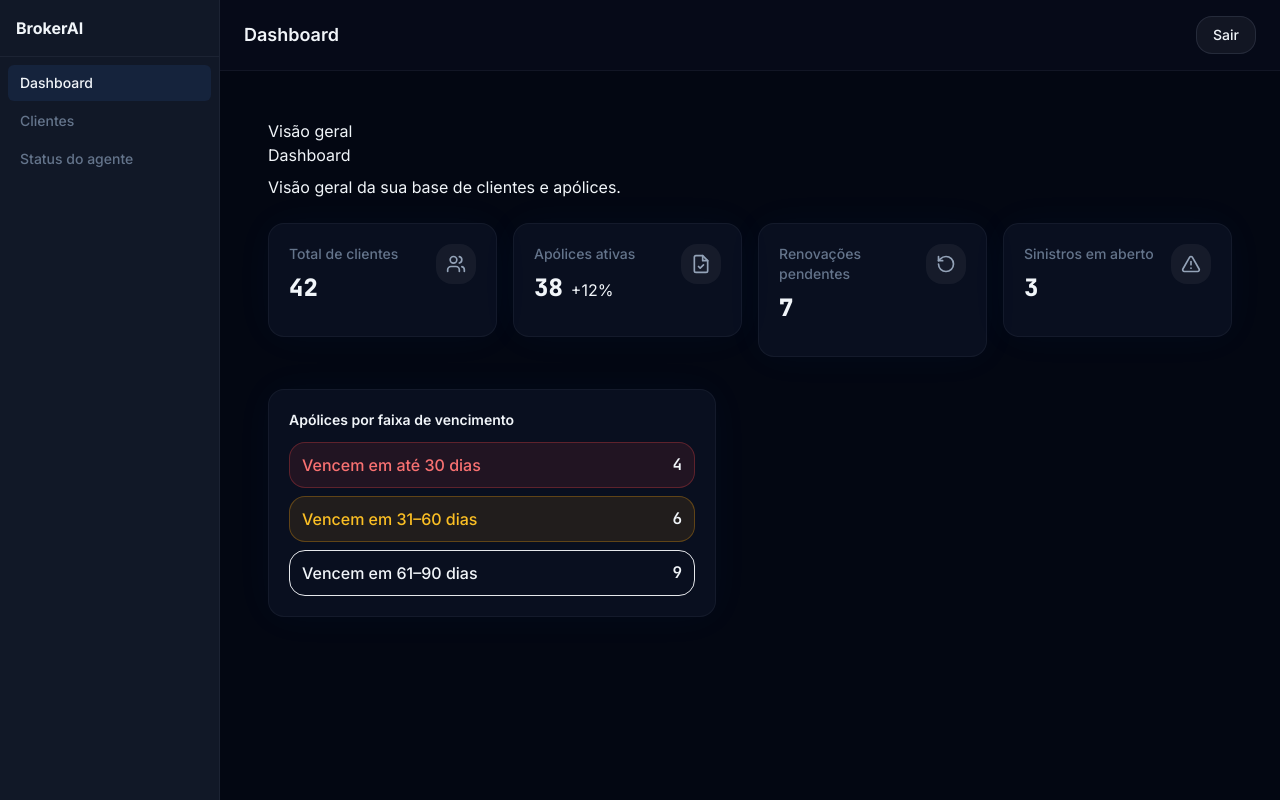
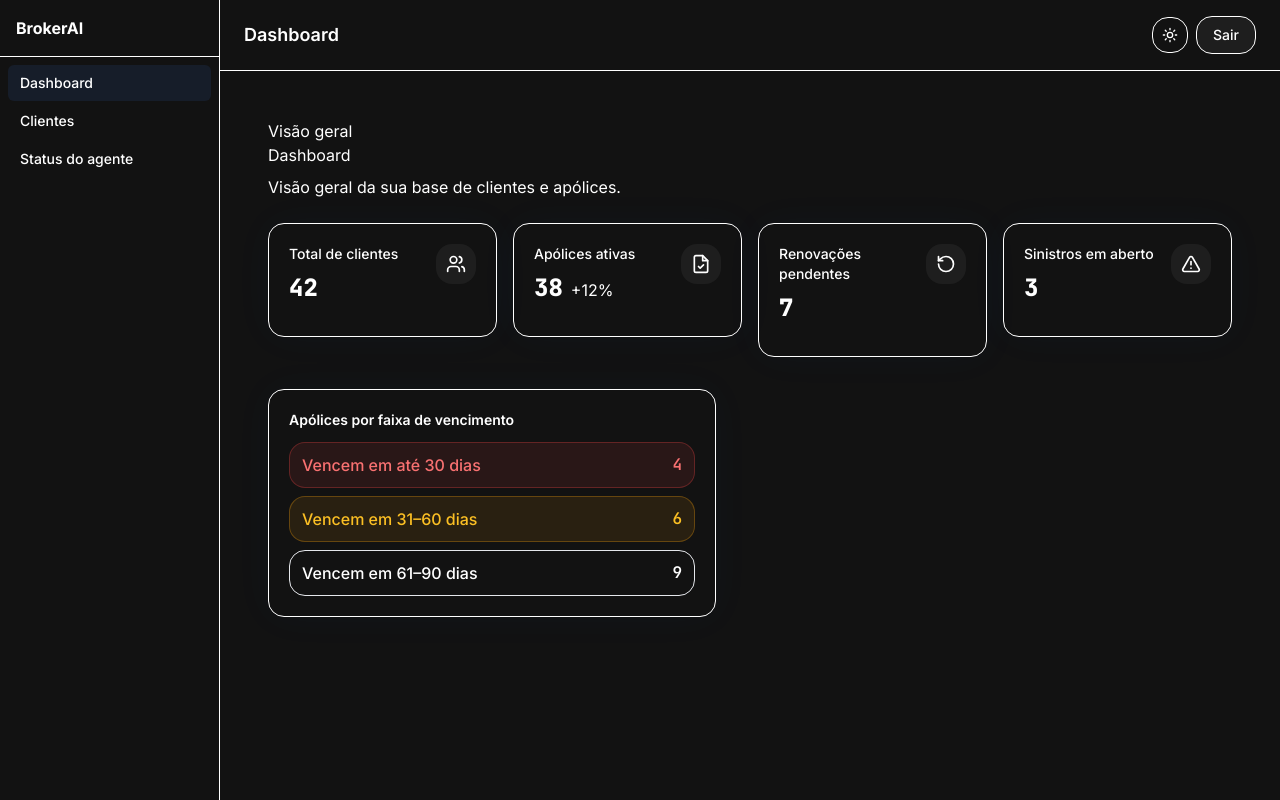
Before and after one commit to prady001/brokerAI-painel-gestor, a Next.js app: page /dashboard in a window 1280 px wide. Built offline with nearby package versions, Linux system fonts and the light colour scheme.

Commit message:
asodjansodj

```diff
--- a/package.json
+++ b/package.json
@@ -10,6 +10,7 @@
   },
   "dependencies": {
     "next": "14.2.18",
+    "next-themes": "^0.4.6",
     "react": "^18.3.1",
     "react-dom": "^18.3.1"
   },
--- a/src/app/design-tokens.css
+++ b/src/app/design-tokens.css
@@ -1,4 +1,39 @@
 :root {
+  --bg-deep: #f1f5f9;
+  --bg-base: #e2e8f0;
+  --bg-surface: #ffffff;
+  --bg-card: rgba(255, 255, 255, 0.85);
+  --bg-card-hover: rgba(248, 250, 252, 0.95);
+
+  --blue: #2563eb;
+  --blue-light: #3b82f6;
+  --cyan: #0891b2;
+  --green: #16a34a;
+
+  --gradient: linear-gradient(135deg, var(--blue), var(--cyan));
+  --gradient-text: linear-gradient(135deg, var(--blue-light), var(--cyan));
+  --gradient-glow: linear-gradient(135deg, rgba(37, 99, 235, 0.12), rgba(8, 145, 178, 0.12));
+
+  --text-primary: #0f172a;
+  --text-secondary: #475569;
+  --text-muted: #64748b;
+
+  --border: rgba(15, 23, 42, 0.08);
+  --border-hover: rgba(15, 23, 42, 0.15);
+
+  --radius-sm: 8px;
+  --radius: 12px;
+  --radius-lg: 16px;
+  --radius-xl: 24px;
+
+  --font: 'Inter', -apple-system, BlinkMacSystemFont, sans-serif;
+  --font-mono: 'JetBrains Mono', monospace;
+
+  --ease-out: cubic-bezier(0.16, 1, 0.3, 1);
+  --ease-spring: cubic-bezier(0.34, 1.56, 0.64, 1);
+}
+
+html.dark {
   --bg-deep: #030712;
   --bg-base: #0a0f1e;
   --bg-surface: #111827;
@@ -20,17 +55,6 @@
 
   --border: rgba(148, 163, 184, 0.08);
   --border-hover: rgba(148, 163, 184, 0.15);
-
-  --radius-sm: 8px;
-  --radius: 12px;
-  --radius-lg: 16px;
-  --radius-xl: 24px;
-
-  --font: 'Inter', -apple-system, BlinkMacSystemFont, sans-serif;
-  --font-mono: 'JetBrains Mono', monospace;
-
-  --ease-out: cubic-bezier(0.16, 1, 0.3, 1);
-  --ease-spring: cubic-bezier(0.34, 1.56, 0.64, 1);
 }
 
 .gradient-text {
--- a/src/app/layout.tsx
+++ b/src/app/layout.tsx
@@ -1,4 +1,5 @@
 import type { Metadata } from 'next';
+import { ThemeProvider } from '@/components/theme-provider';
 import './globals.css';
 
 export const metadata: Metadata = {
@@ -12,8 +13,10 @@ export default function RootLayout({
   children: React.ReactNode;
 }>) {
   return (
-    <html lang="pt-BR">
-      <body className="antialiased">{children}</body>
+    <html lang="pt-BR" suppressHydrationWarning>
+      <body className="antialiased">
+        <ThemeProvider>{children}</ThemeProvider>
+      </body>
     </html>
   );
 }
--- a/src/components/panel-header.tsx
+++ b/src/components/panel-header.tsx
@@ -2,6 +2,7 @@
 
 import Link from 'next/link';
 import { usePathname } from 'next/navigation';
+import { ThemeToggle } from '@/components/theme-toggle';
 
 const pathTitles: Record<string, string> = {
   '/dashboard': 'Dashboard',
@@ -27,14 +28,17 @@ export function PanelHeader() {
 
   return (
     <header className="flex flex-col gap-4 border-b border-border bg-bg-base/50 px-4 py-4 sm:px-6">
-      <div className="flex items-center justify-between">
+      <div className="flex items-center justify-between gap-3">
         <h1 className="text-lg font-semibold text-text-primary">{title}</h1>
+        <div className="flex items-center gap-2">
+          <ThemeToggle />
           <Link
             href="/api/auth/logout"
             className="rounded-lg border border-border-hover bg-white/5 px-4 py-2 text-sm font-medium text-text-primary transition-all duration-200 ease-out hover:border-border hover:bg-white/10 focus:outline-none focus-visible:ring-2 focus-visible:ring-blue-500 focus-visible:ring-offset-2 focus-visible:ring-offset-bg-base"
           >
             Sair
           </Link>
+        </div>
       </div>
       <nav className="flex flex-wrap gap-2 lg:hidden">
         {navItems.map(({ href, label }) => {
--- /dev/null
+++ b/src/components/theme-provider.tsx
@@ -0,0 +1,13 @@
+'use client';
+
+import { ThemeProvider as NextThemesProvider } from 'next-themes';
+
+type ThemeProviderProps = React.ComponentProps<typeof NextThemesProvider>;
+
+export function ThemeProvider({ children, ...props }: ThemeProviderProps) {
+  return (
+    <NextThemesProvider attribute="class" defaultTheme="dark" {...props}>
+      {children}
+    </NextThemesProvider>
+  );
+}
--- /dev/null
+++ b/src/components/theme-toggle.tsx
@@ -0,0 +1,75 @@
+'use client';
+
+import { useTheme } from 'next-themes';
+import { useEffect, useState } from 'react';
+
+export function ThemeToggle() {
+  const [mounted, setMounted] = useState(false);
+  const { theme, setTheme } = useTheme();
+
+  useEffect(() => {
+    setMounted(true);
+  }, []);
+
+  if (!mounted) {
+    return (
+      <div
+        className="h-9 w-9 rounded-lg border border-border bg-bg-surface"
+        aria-hidden
+      />
+    );
+  }
+
+  const isDark = theme === 'dark';
+
+  return (
+    <button
+      type="button"
+      onClick={() => setTheme(isDark ? 'light' : 'dark')}
+      className="btn-hover-overlay flex h-9 w-9 items-center justify-center rounded-lg border border-border bg-bg-surface text-text-primary transition-all duration-200 ease-out hover:border-border-hover hover:bg-white/10 focus:outline-none focus-visible:ring-2 focus-visible:ring-blue-500 focus-visible:ring-offset-2 focus-visible:ring-offset-bg-base"
+      aria-label={isDark ? 'Alternar para tema claro' : 'Alternar para tema escuro'}
+      title={isDark ? 'Tema claro' : 'Tema escuro'}
+    >
+      {isDark ? (
+        <SunIcon className="h-4 w-4" />
+      ) : (
+        <MoonIcon className="h-4 w-4" />
+      )}
+    </button>
+  );
+}
+
+function SunIcon({ className }: { className?: string }) {
+  return (
+    <svg
+      xmlns="http://www.w3.org/2000/svg"
+      viewBox="0 0 24 24"
+      fill="none"
+      stroke="currentColor"
+      strokeWidth="2"
+      strokeLinecap="round"
+      strokeLinejoin="round"
+      className={className}
+    >
+      <circle cx="12" cy="12" r="4" />
+      <path d="M12 2v2M12 20v2M4.93 4.93l1.41 1.41M17.66 17.66l1.41 1.41M2 12h2M20 12h2M6.34 17.66l-1.41 1.41M19.07 4.93l-1.41 1.41" />
+    </svg>
+  );
+}
+
+function MoonIcon({ className }: { className?: string }) {
+  return (
+    <svg
+      xmlns="http://www.w3.org/2000/svg"
+      viewBox="0 0 24 24"
+      fill="none"
+      stroke="currentColor"
+      strokeWidth="2"
+      strokeLinecap="round"
+      strokeLinejoin="round"
+      className={className}
+    >
+      <path d="M12 3a6 6 0 0 0 9 9 9 9 0 1 1-9-9Z" />
+    </svg>
+  );
+}
--- a/tailwind.config.ts
+++ b/tailwind.config.ts
@@ -1,6 +1,7 @@
 import type { Config } from 'tailwindcss';
 
 const config: Config = {
+  darkMode: 'class',
   content: [
     './src/pages/**/*.{js,ts,jsx,tsx,mdx}',
     './src/components/**/*.{js,ts,jsx,tsx,mdx}',
@@ -9,22 +10,22 @@ const config: Config = {
   theme: {
     extend: {
       colors: {
-        'bg-deep': '#030712',
-        'bg-base': '#0a0f1e',
-        'bg-surface': '#111827',
-        'bg-card': 'rgba(15, 23, 42, 0.55)',
+        'bg-deep': 'var(--bg-deep)',
+        'bg-base': 'var(--bg-base)',
+        'bg-surface': 'var(--bg-surface)',
+        'bg-card': 'var(--bg-card)',
         blue: {
-          DEFAULT: '#3b82f6',
-          light: '#60a5fa',
+          DEFAULT: 'var(--blue)',
+          light: 'var(--blue-light)',
         },
-        cyan: '#06b6d4',
-        green: '#22c55e',
-        'text-primary': '#f1f5f9',
-        'text-secondary': '#94a3b8',
-        'text-muted': '#64748b',
+        cyan: 'var(--cyan)',
+        green: 'var(--green)',
+        'text-primary': 'var(--text-primary)',
+        'text-secondary': 'var(--text-secondary)',
+        'text-muted': 'var(--text-muted)',
         border: {
-          DEFAULT: 'rgba(148, 163, 184, 0.08)',
-          hover: 'rgba(148, 163, 184, 0.15)',
+          DEFAULT: 'var(--border)',
+          hover: 'var(--border-hover)',
         },
       },
       borderRadius: {
```
Also changed, not shown: .cursor/plans/frontend-painel-gestor-mockado_e632d33a.plan.md, 1 other file (tests, documents, lock files or other folders). Lines whose indentation alone changed are shown as unchanged.
